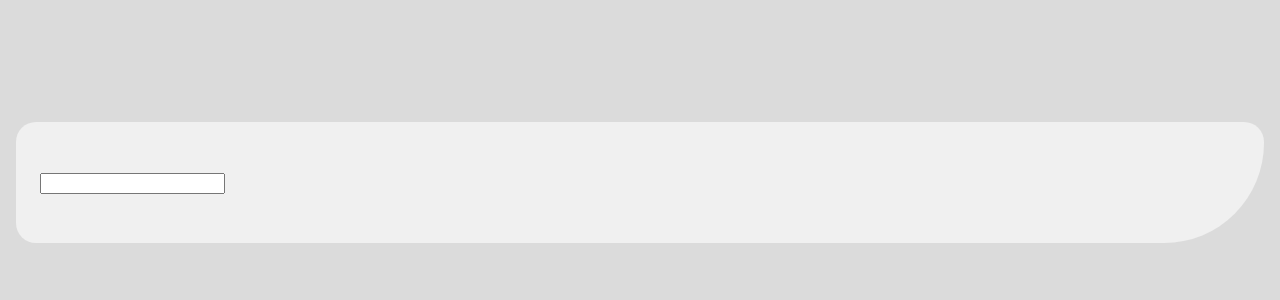
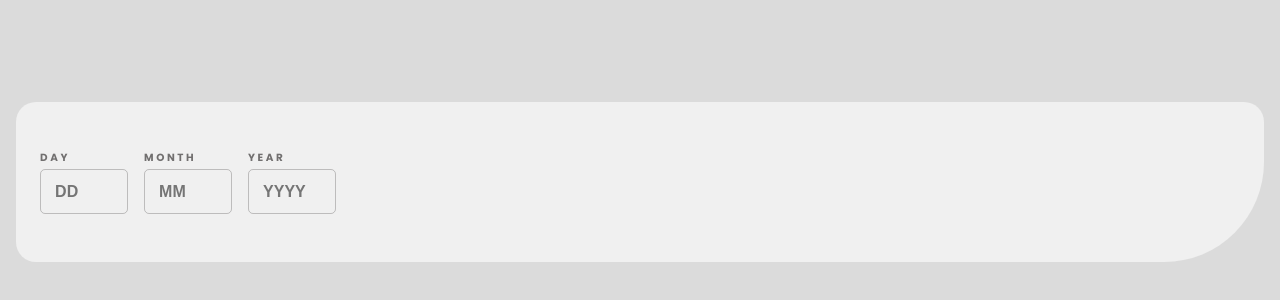
Before and after one commit to NorimNori/age-calculator-gap, a React (Vite) app: page / in a window 1280 px wide. Shown: the part 218-518 px from the top of the page. Built offline with nearby package versions, Linux system fonts and the light colour scheme.

Commit message:
feat: add input styles

```diff
--- a/src/App.jsx
+++ b/src/App.jsx
@@ -2,6 +2,7 @@ import './App.scss'
 import Input from '@/components/input/index'
 import Division from '@/components/division/Division'
 import Output from './components/output'
+import { inputNames } from './constants/names'
 
 function App() {
 
@@ -11,7 +12,13 @@ function App() {
       aria-labelledby="input-section"
       className="input">
         <h2 id="input-section" className="sr-only">Input Section</h2>
-        <Input />
+        {inputNames.map((input, index) => (
+          <Input
+          key = {index}
+          name = {input.name}
+          placeholder = {input.placeholder}
+          />
+        ))}
       </section>
       <Division />
       <section
--- a/src/App.scss
+++ b/src/App.scss
@@ -18,3 +18,8 @@ main {
     clip: rect(0, 0, 0, 0);
     white-space: nowrap;
 }
+
+.input {
+    display: flex;
+    gap: 1rem;
+}
--- a/src/components/input/Input.jsx
+++ b/src/components/input/Input.jsx
@@ -1,3 +1,5 @@
+import './Input.scss'
+
 const Input = ({ name, placeholder }) => {
 
   return (
--- a/src/components/input/Input.scss
+++ b/src/components/input/Input.scss
@@ -0,0 +1,36 @@
+@use '@/styles/colors.scss';
+
+.input__date {
+    display: flex;
+    flex-direction: column;
+    width: auto;
+
+    &-label {
+        font-size: .65rem;
+        font-weight: 700;
+        letter-spacing: .25em;
+        margin-bottom: .3em;
+        color: colors.$smokeyGrey;
+    }
+
+    &-field {
+        width: 5em;
+        height: 2.6em;
+        padding: .8em;
+        font-size: 1.1rem;
+        font-weight: 900;
+        border-radius: 5px;
+        background-color: transparent;
+        border: 1px solid rgba(colors.$smokeyGrey, .4);
+    }
+
+    &-field::placeholder {
+        font-size: 1rem;
+        font-weight: 800;
+    }
+
+    &-field:focus {
+        outline: 1px solid colors.$purple;
+        caret-color: colors.$purple;
+    }
+}
--- a/src/constants/names.js
+++ b/src/constants/names.js
@@ -1,8 +1,8 @@
-export const inputNames = [{
-    day: "DAY",
-     month: "MONTH",
-     year: "YEAR"
-}]
+export const inputNames = [
+    { name: "DAY", placeholder: "DD" },
+    { name: "MONTH", placeholder: "MM" },
+    { name: "YEAR", placeholder: "YYYY" }
+]
 
 export const outputNames = [{
     year: ["year", "years"],
--- a/src/styles/colors.scss
+++ b/src/styles/colors.scss
@@ -4,5 +4,5 @@ $lightRed: hsl(0, 100%, 67%);
 $white: hsl(0, 0%, 100%);
 $offWhite: hsl(0, 0%, 94%);
 $lightGrey: hsl(0, 0%, 86%);
-$smpkeyGrey: hsl(0, 1%, 44%);
+$smokeyGrey: hsl(0, 1%, 44%);
 $offBlack: hsl(0, 0%, 8%);
```
